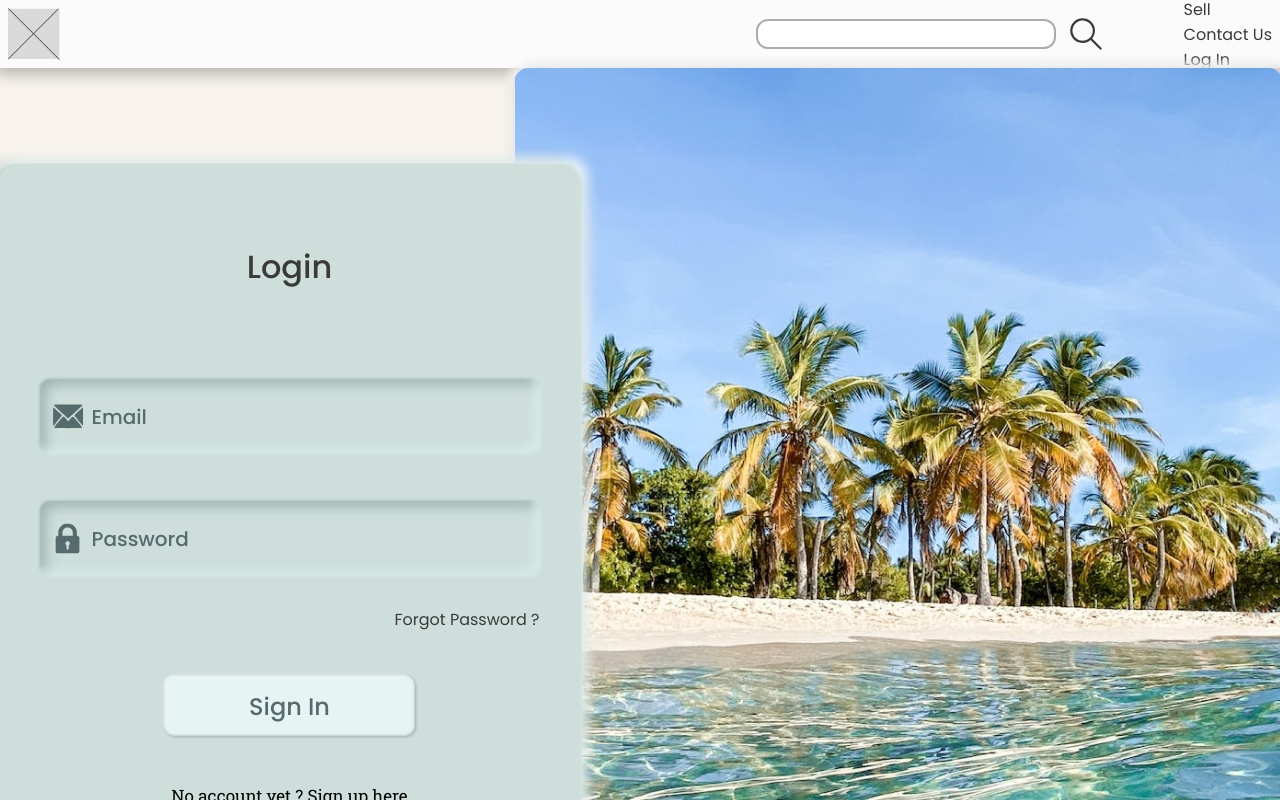
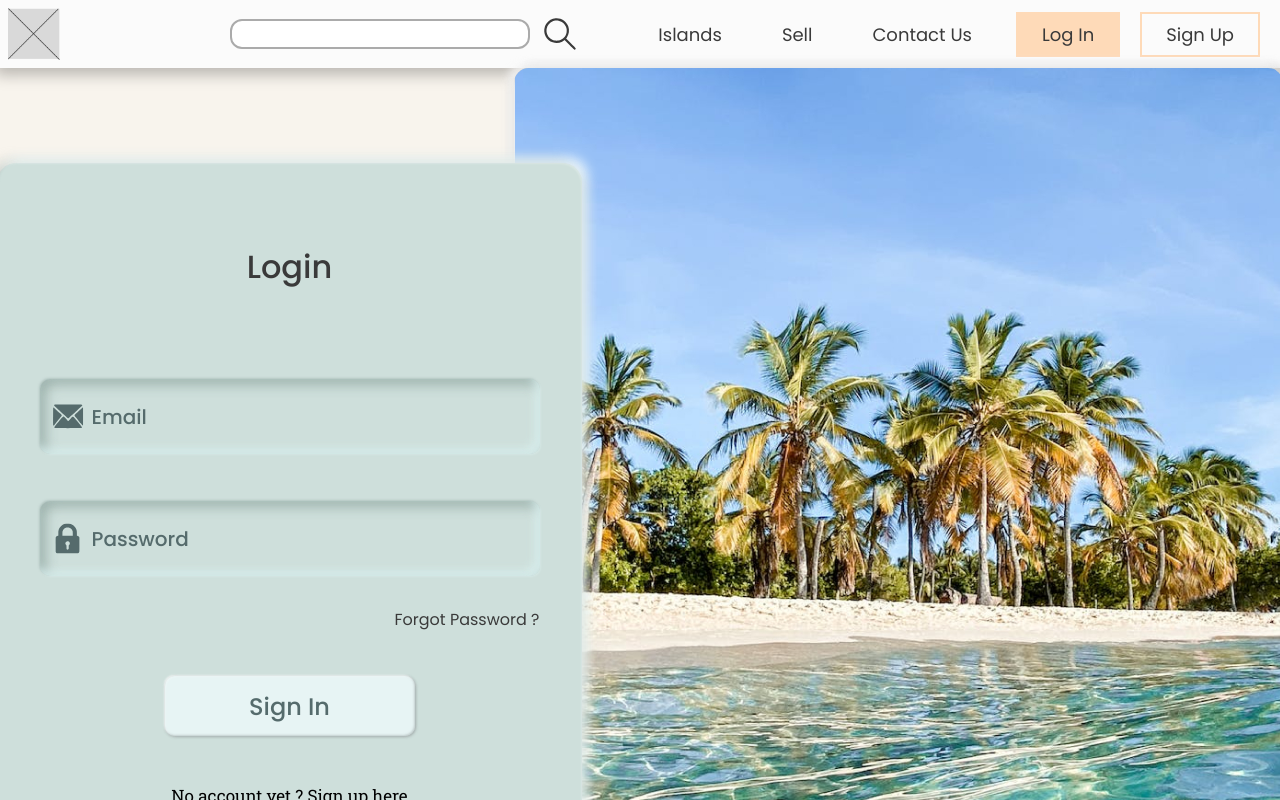
Before and after one commit to ruets/HeavenHaven, a React (Vite) app in the folder frontend/heaven-haven/: page / in a window 1280 px wide. Shown: the top 800 px of the page. Built offline with nearby package versions, Linux system fonts and the light colour scheme.

Commit message:
NavBar styled, now adjusting everything so the header looks nice

```diff
--- a/frontend/heaven-haven/src/assets/scss/base/_colors.scss
+++ b/frontend/heaven-haven/src/assets/scss/base/_colors.scss
@@ -1,6 +1,6 @@
 $light: #fbfbfb;
 $dark: #3a3a3a;
-$cta: #ffe0a3;
+$cta: #fedab8;
 $form-light: #cedfdb;
 $form-dark: #556b6c;
 $form-btn-bg: #e7f4f4;
--- a/frontend/heaven-haven/src/components/base/Header/Header.scss
+++ b/frontend/heaven-haven/src/components/base/Header/Header.scss
@@ -6,7 +6,7 @@ header {
     height: 68px;
     background: #fbfbfb;
     box-shadow: 0px 2px 14px 5px rgba(0, 0, 0, 0.25);
-    padding: 0 8px 0 8px;
+    padding: 0 20px 0 8px;
 
     img {
         width: 52px;
--- a/frontend/heaven-haven/src/components/base/NavBar/NavBar.jsx
+++ b/frontend/heaven-haven/src/components/base/NavBar/NavBar.jsx
@@ -4,7 +4,7 @@ import { Link } from "react-router-dom";
 export function NavBar() {
     return (
         <nav>
-            <ul>
+            <ul className="links">
                 <li>
                     <Link to="/islands">Islands</Link>
                 </li>
@@ -14,6 +14,8 @@ export function NavBar() {
                 <li>
                     <Link to="/contact">Contact Us</Link>
                 </li>
+            </ul>
+            <ul className="buttons">
                 <li>
                     <Link to="/login" className="btn-1">
                         Log In
--- a/frontend/heaven-haven/src/components/base/NavBar/NavBar.scss
+++ b/frontend/heaven-haven/src/components/base/NavBar/NavBar.scss
@@ -1,7 +1,31 @@
+@import "../../../assets/scss/base/colors";
+
 nav {
+    display: flex;
+    gap: 44px;
+
     ul {
+        display: flex;
         li {
             list-style: none;
+            font-size: 18px;
+        }
+    }
+
+    ul.links {
+        gap: 60px;
+    }
+
+    ul.buttons {
+        gap: 20px;
+
+        a {
+            border: 2px solid $cta;
+            padding: 8px 24px 8px 24px;
+        }
+
+        a.btn-1 {
+            background-color: $cta;
         }
     }
 }
```
